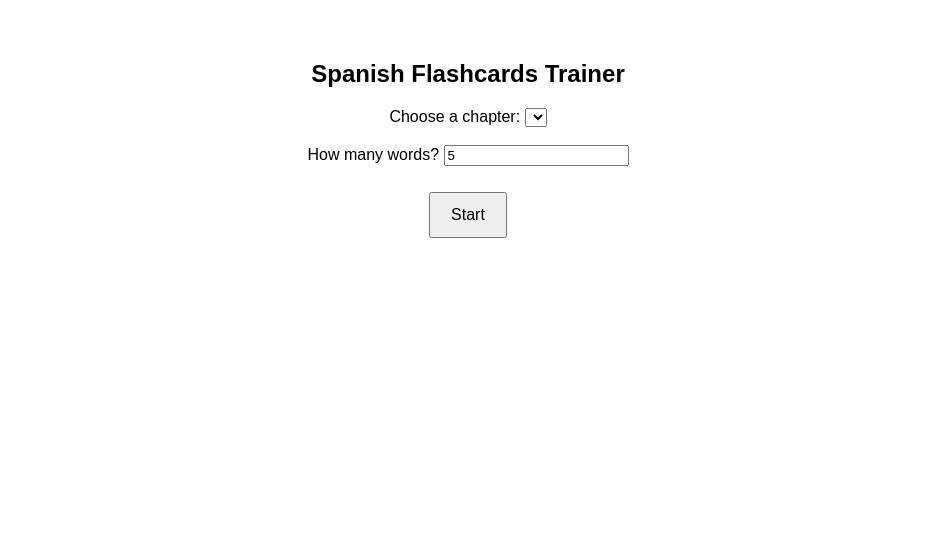
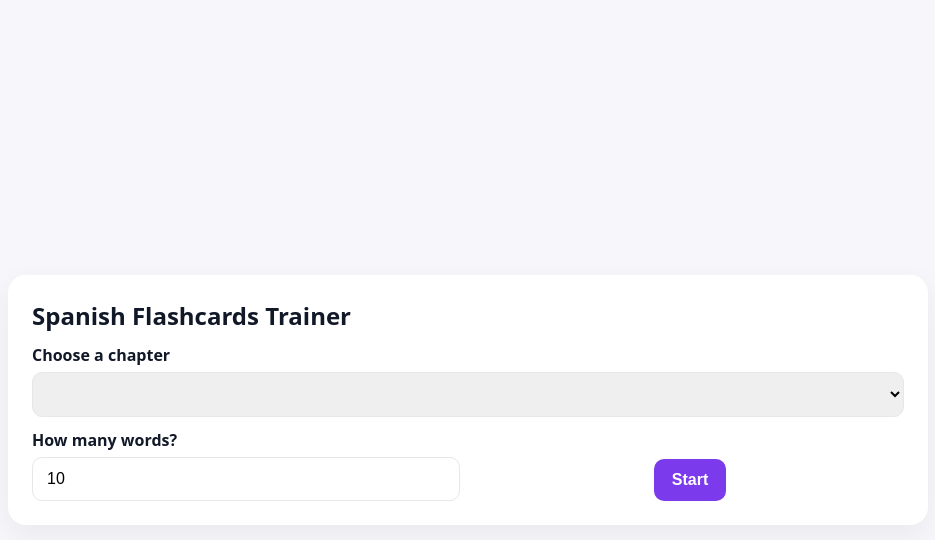
Before and after one commit to mkotsovoulou/abinitio, a website: page public/index.html in a window 1280 px wide. Shown: the whole page, without its empty margins (172-1107 px from the left). Drawn offline with Linux system fonts and the light colour scheme; no server answers.

Commit message:
index.html

```diff
--- a/public/index.html
+++ b/public/index.html
@@ -5,38 +5,114 @@
   <meta name="viewport" content="width=device-width, initial-scale=1" />
   <title>Spanish Flashcards</title>
   <style>
-    body { font-family: sans-serif; text-align: center; padding: 2rem; }
-    .panel { display: none; }
+    :root {
+      --bg: #f7f7fb;
+      --card: #ffffff;
+      --text: #111827;
+      --muted: #6b7280;
+      --accent: #7c3aed;
+      --accent-2: #2563eb;
+      --success: #10b981;
+      --danger: #ef4444;
+    }
+    * { box-sizing: border-box; }
+    body {
+      margin: 0;
+      font-family: system-ui, -apple-system, Segoe UI, Roboto, Helvetica, Arial, sans-serif;
+      background: var(--bg);
+      color: var(--text);
+      display: grid;
+      place-items: center;
+      min-height: 100vh;
+      padding: 16px;
+    }
+    .panel {
+      width: min(920px, 100%);
+      background: var(--card);
+      border-radius: 18px;
+      box-shadow: 0 10px 30px rgba(0,0,0,0.06);
+      padding: 24px;
+      display: none;
+    }
     .panel.active { display: block; }
-    #card { font-size: 3rem; margin: 1rem 0; }
-    #translation { font-size: 1.5rem; color: #666; margin-bottom: 1rem; }
-    button { margin: 0.5rem; padding: 0.75rem 1.25rem; font-size: 1rem; }
+    h2 { margin: 0 0 12px; font-weight: 700; }
+    label { font-weight: 600; }
+    select, input[type="number"] {
+      width: 100%;
+      padding: 12px 14px;
+      margin-top: 6px;
+      border: 1px solid #e5e7eb;
+      border-radius: 10px;
+      font-size: 16px;
+    }
+    .row { display: grid; grid-template-columns: 1fr 1fr; gap: 16px; }
+    .btn {
+      appearance: none;
+      border: 0;
+      padding: 12px 18px;
+      border-radius: 10px;
+      font-size: 16px;
+      font-weight: 600;
+      cursor: pointer;
+    }
+    .btn-primary { background: var(--accent); color: #fff; }
+    .btn-know { background: var(--success); color: #fff; }
+    .btn-dontknow { background: var(--danger); color: #fff; }
+    .btn-next { background: var(--accent-2); color: #fff; display: none; }
+    .stack { display: grid; gap: 12px; }
+    .center { text-align: center; }
+    #card {
+      font-size: clamp(36px, 6vw, 72px);
+      font-weight: 800;
+      margin: 24px 0 10px;
+    }
+    #translation {
+      font-size: clamp(22px, 3.2vw, 34px);
+      color: var(--muted);
+      margin-bottom: 18px;
+      display: none;
+    }
+    #progress { color: var(--muted); font-weight: 600; }
   </style>
 </head>
 <body>
+  <!-- Setup -->
   <section id="setup" class="panel active">
     <h2>Spanish Flashcards Trainer</h2>
-    <label for="chapterSelect">Choose a chapter:</label>
-    <select id="chapterSelect"></select>
-    <br><br>
-    <label for="wordCount">How many words?</label>
-    <input type="number" id="wordCount" min="1" value="5" />
-    <br><br>
-    <button id="startBtn">Start</button>
+    <div class="stack">
+      <div>
+        <label for="chapterSelect">Choose a chapter</label>
+        <select id="chapterSelect"></select>
+      </div>
+      <div class="row">
+        <div>
+          <label for="wordCount">How many words?</label>
+          <input type="number" id="wordCount" min="1" value="10" />
+        </div>
+        <div class="center" style="align-self:end;">
+          <button id="startBtn" class="btn btn-primary">Start</button>
+        </div>
+      </div>
+    </div>
   </section>
 
+  <!-- Flashcard -->
   <section id="flashcard" class="panel">
     <div id="progress"></div>
-    <div id="card"></div>
-    <div id="translation"></div>
-    <button id="knowBtn">I Know This</button>
-    <button id="nextBtn">Next</button>
+    <div id="card" class="center">Loading…</div>
+    <div id="translation" class="center"></div>
+    <div class="center">
+      <button id="knowBtn" class="btn btn-know">I Know This</button>
+      <button id="dontKnowBtn" class="btn btn-dontknow">I Don't Know This</button>
+      <button id="nextBtn" class="btn btn-next">Next</button>
+    </div>
   </section>
 
+  <!-- Results -->
   <section id="results" class="panel">
     <h2>Session Finished 🎉</h2>
     <p id="score"></p>
-    <button id="restartBtn">Restart</button>
+    <button id="restartBtn" class="btn btn-primary">Restart</button>
   </section>
 
 <script>
@@ -44,6 +120,7 @@ let chapters = [];
 let sessionCards = [];
 let currentIndex = 0;
 let score = 0;
+let revealed = false;
 
 function $(id){ return document.getElementById(id); }
 
@@ -80,17 +157,28 @@ function showCard(){
   const card=sessionCards[currentIndex];
   $("progress").textContent=`Card ${currentIndex+1} of ${sessionCards.length}`;
   $("card").textContent=card.es;
+  $("translation").style.display="none";
   $("translation").textContent=card.en;
+  $("nextBtn").style.display="none";
+  revealed=false;
 }
 
-function knowThis(){ score++; nextCard(); }
+function handleAnswer(isKnown){
+  if(!revealed){
+    $("translation").style.display="block";
+    if(isKnown) score++;
+    $("nextBtn").style.display="inline-block";
+    revealed=true;
+  }
+}
+
 function nextCard(){ currentIndex++; showCard(); }
 function endSession(){ showPanel("results"); $("score").textContent=`You knew ${score} of ${sessionCards.length}`; }
-
 function shuffle(a){ for(let i=a.length-1;i>0;i--){ const j=Math.floor(Math.random()*(i+1)); [a[i],a[j]]=[a[j],a[i]]; } return a; }
 
 $("startBtn").onclick=startSession;
-$("knowBtn").onclick=knowThis;
+$("knowBtn").onclick=()=>handleAnswer(true);
+$("dontKnowBtn").onclick=()=>handleAnswer(false);
 $("nextBtn").onclick=nextCard;
 $("restartBtn").onclick=()=>location.reload();
 
```
